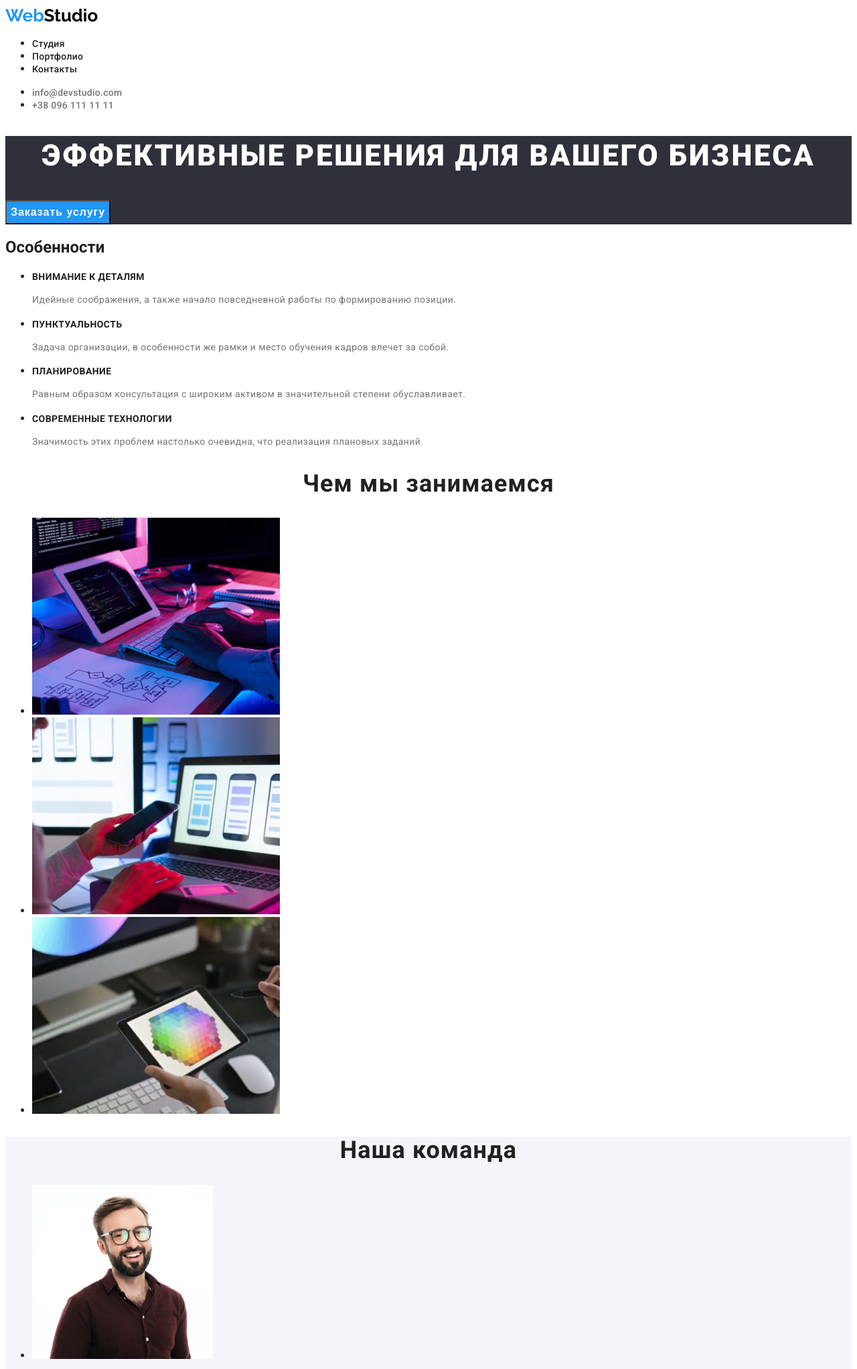
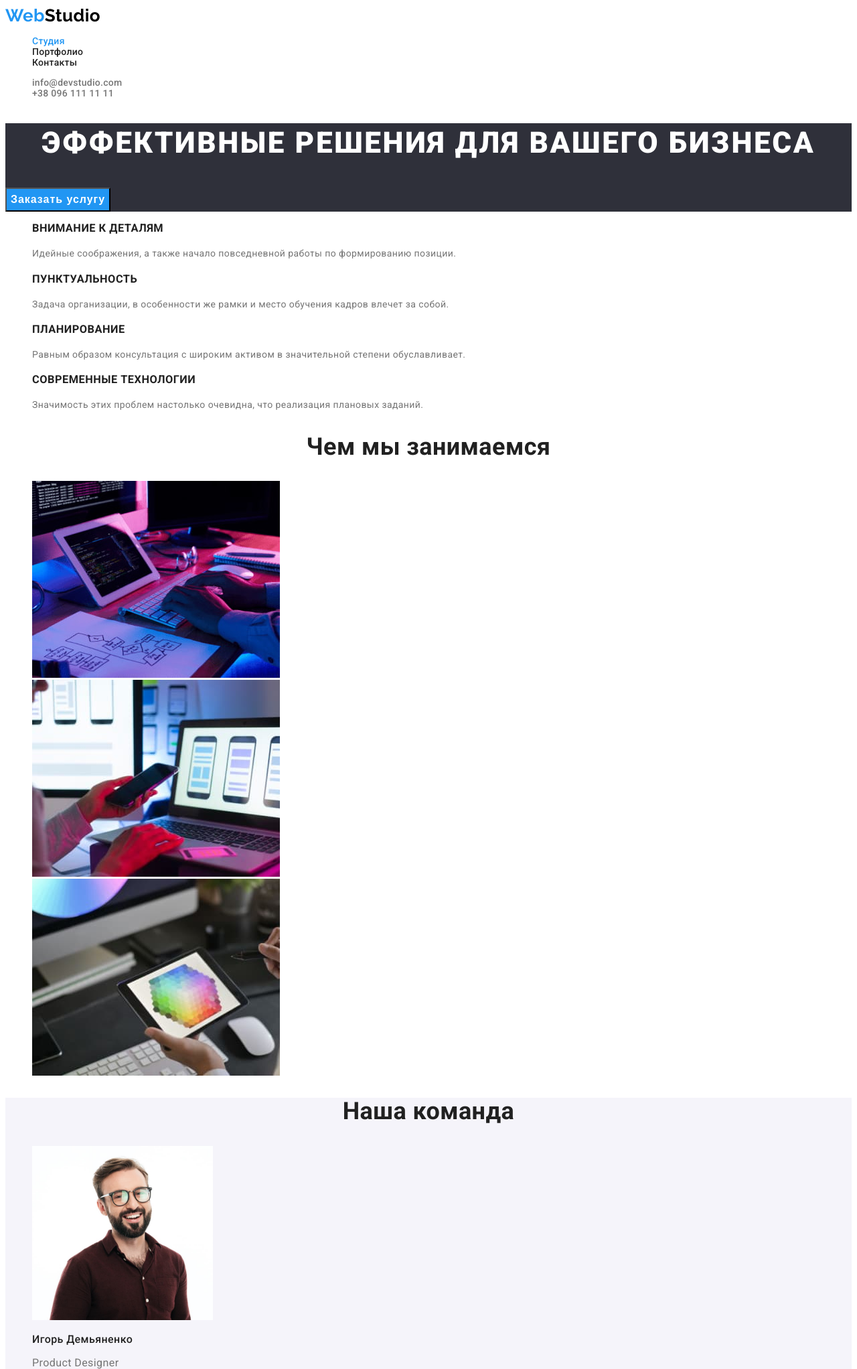
Before and after one commit to AleksandraPauk/goit-markup-hw-02, a plain HTML site: page index.html in a window 1280 px wide. Shown: the top 2044 px of the page at 67% size. Drawn offline with Linux system fonts and the light colour scheme.

Commit message:
add changes

```diff
--- a/css/style.css
+++ b/css/style.css
@@ -12,23 +12,39 @@
 body {
     font-family: var(--font-family-primery);
     color: var(--title-text-color);
+    font-size: 14px;
+    letter-spacing: 0.03em;
+    background-color: var(--accent-color);
 }
 
 button {
     cursor: pointer;
 }
 
-header {
-    background-color: var(--accent-color);
+.list {
+    list-style: none;
 }
 
-main {
-    background-color: var(--accent-color)
+.visually-hidden {
+    position: absolute;
+    width: 1px;
+    height: 1px;
+    margin: -1px;
+    border: 0;
+    padding: 0;
+
+    white-space: nowrap;
+    clip-path: inset(100%);
+    clip: rect(0 0 0 0);
+    overflow: hidden;
 }
 
-footer {
-    background-color: var(--main-title-color);
+.headline {
+    font-size: 36px;
+    line-height: 1.16;
+    text-align: center;
 }
+
 /* Шапка страницы */
 
 .logo {
@@ -48,12 +64,12 @@ footer {
     color: var(--title-text-color);
     text-decoration: none;
     font-weight: 500;
-    font-size: 14px;
     letter-spacing: 0.02em;
 }
 
 .navigation:hover,
-.navigation:focus {
+.navigation:focus,
+.current {
     color: var(--link-color);
 }
 
@@ -61,7 +77,6 @@ footer {
     color: var(--primary-text-color);
     text-decoration: none;
     font-weight: 500;
-    font-size: 14px;
     letter-spacing: 0.02em;
 
 }
@@ -98,23 +113,19 @@ footer {
 
 .title-button:hover,
 .title-button:focus {
-color: var(--accent-color);
-background-color: #188CE8;
+    color: var(--accent-color);
+    background-color: #188CE8;
 }
 
 /*Особенности*/
 
 .feature-items {
-    font-weight: 700;
-    font-size: 14px;
     line-height: 1.14;
     letter-spacing: 0.03em;
     text-transform: uppercase;
 }
 
 .feature-items-description {
-    font-weight: 400;
-    font-size: 14px;
     line-height: 1.7;
     color: var(--primary-text-color);
     letter-spacing: 0.03em;
@@ -122,39 +133,21 @@ background-color: #188CE8;
 
 /*Чем мы занимаемся*/
 
-.activity {
-    font-weight: 700;
-    font-size: 36px;
-    line-height: 1.16;
-    text-align: center;
-    letter-spacing: 0.03em;
-}
-
 /*Наша командра*/
 
 .main-team {
-background-color: var(--secondary-page-color);
-}
-
-.team {
-    font-weight: 700;
-    font-size: 36px;
-    line-height: 1.16;
-    text-align: center;
-    letter-spacing: 0.03em;
+    background-color: var(--secondary-page-color);
 }
 
 .team-player {
     font-weight: 500;
     font-size: 16px;
     line-height: 1.19;
-    letter-spacing: 0.03em;
 }
 
 .team-player-position {
     font-size: 16px;
     line-height: 1.19;
-    letter-spacing: 0.03em;
     color: var(--primary-text-color)
 }
 
@@ -168,21 +161,26 @@ background-color: var(--secondary-page-color);
 }
 
 .main-location {
-    font-size: 14px;
     line-height: 1.7;
-    letter-spacing: 0.03em;
     color: var(--accent-color);
     font-style: normal;
     text-decoration: none;
 }
 
 .main-contacts {
-    font-size: 14px;
     line-height: 1.7;
-    letter-spacing: 0.03em;
     color: rgba(255, 255, 255, 0.6);
     font-style: normal;
     text-decoration: none;
+}
+
+.main-contacts:hover,
+.main-contacts:focus {
+    color: var(--link-color);
+}
+
+.footer {
+    background-color: var(--main-title-color);
 }
 
 /*Портфолио*/
@@ -205,3 +203,8 @@ background-color: var(--secondary-page-color);
     background-color: var(--link-color);
     color: var(--accent-color);
 }
+
+.main-portfolio-button.active {
+    background-color: var(--link-color);
+    color: var(--accent-color);
+}
--- a/index.html
+++ b/index.html
@@ -15,9 +15,9 @@
       <header>
           <nav>
                 <a class ="logo" href="./index.html"><span class="focus-logo">Web</span>Studio</a>
-                    <ul>
+                    <ul class="list">
                         <li>
-                            <a class="navigation" href="./index.html">Студия</a>
+                            <a class="navigation current" href="./index.html">Студия</a>
                         </li>
                         <li>
                             <a class="navigation" href="./portfolio.html">Портфолио</a>
@@ -27,7 +27,7 @@
                         </li>
                     </ul>
             </nav>
-            <ul>
+            <ul class="list">
                 <li>
                     <a class="contacts" href="mailto:info@devstudio.com">info@devstudio.com</a>
                 </li>
@@ -45,8 +45,8 @@
           </section>
           <!--Особенности-->
           <section class="main-feature">
-                <h2>Особенности</h2>
-                <ul class="feature">
+                <h2 class="visually-hidden">Особенности</h2>
+                <ul class="feature list">
                     <li>
                         <h3 class="feature-items">Внимание к деталям</h3>
                         <p class="feature-items-description">Идейные соображения, а также начало повседневной работы по формированию позиции.</p>
@@ -67,8 +67,8 @@
           </section>
           <!--Чем мы занимаемся-->
           <section class="main-activity">
-                <h2 class="activity">Чем мы занимаемся</h2>
-                <ul>
+                <h2 class="headline">Чем мы занимаемся</h2>
+                <ul class="list">
                     <li>
                         <img class="activity-item" src="./images/box1.jpg" alt="Написание сайтов" width="370">
                     </li>
@@ -82,8 +82,8 @@
           </section>
             <!--Наша команда-->
           <section class="main-team">
-              <h2 class="team">Наша команда</h2>
-              <ul>
+              <h2 class="headline">Наша команда</h2>
+              <ul class="list">
                 <li>
                     <img class="team-player-foto" src="./images/img.jpg" alt="Игорь Демьяненко" width="270">
                     <h3 class="team-player">Игорь Демьяненко</h3>
@@ -108,10 +108,10 @@
           </section>
       </main>
       <!-- Подвал-->
-      <footer>
+      <footer class="footer">
             <a class ="under-logo" href="./index.html"><span class="focus-logo">Web</span>Studio</a>
                 <address>
-                    <ul>
+                    <ul class="list">
                         <li><a class="main-location" href="https://goo.gl/maps/piqngm7oDQpEDh6u6" target="_blank" rel="noopener nofollow noreferrer">г. Киев, пр-т Леси Украинки, 26</a></li>
                         <li><a class="main-contacts" href="mailto:info@devstudio.com">info@devstudio.com</a></li>
                         <li><a class="main-contacts" href="tel:+380991111111">+38 099 111 11 11</a></li>
```
Also changed, not shown: portfolio.html (+9 -9 lines).
